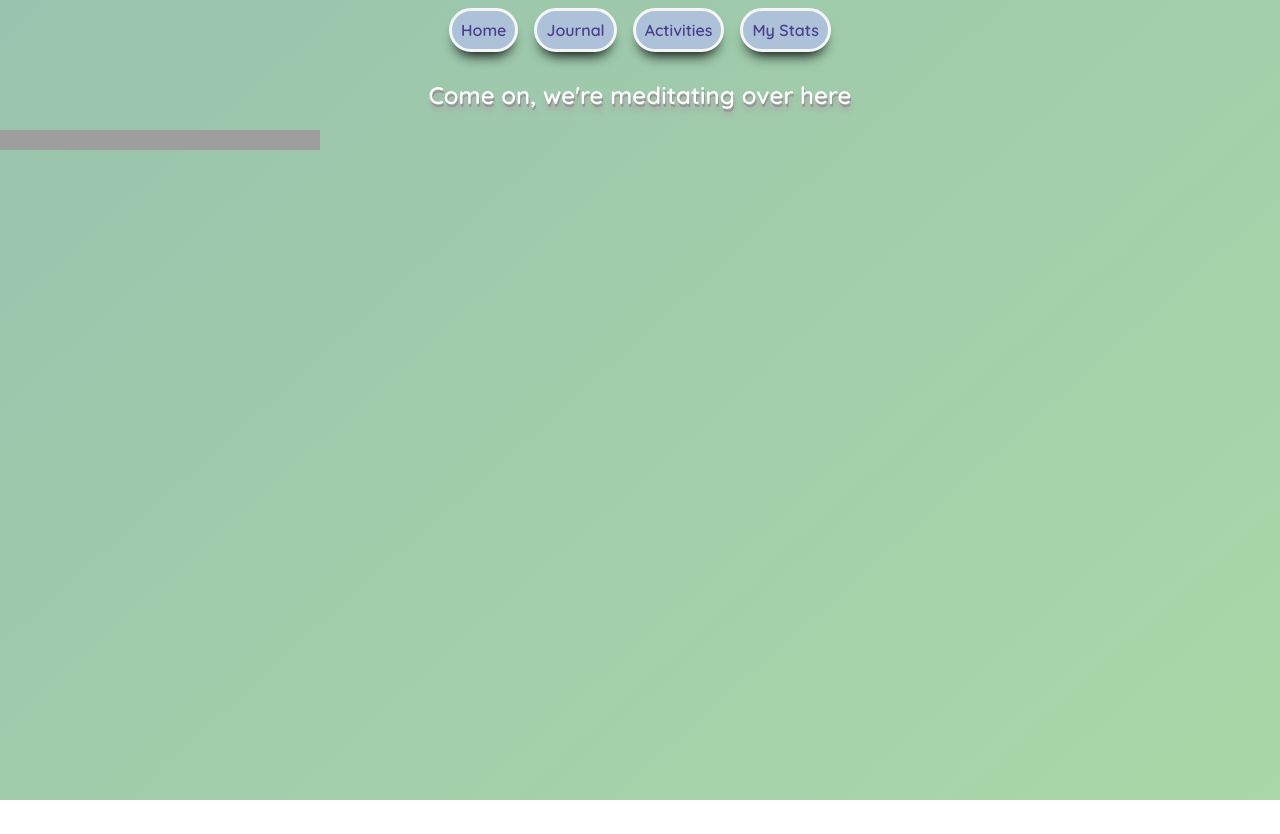
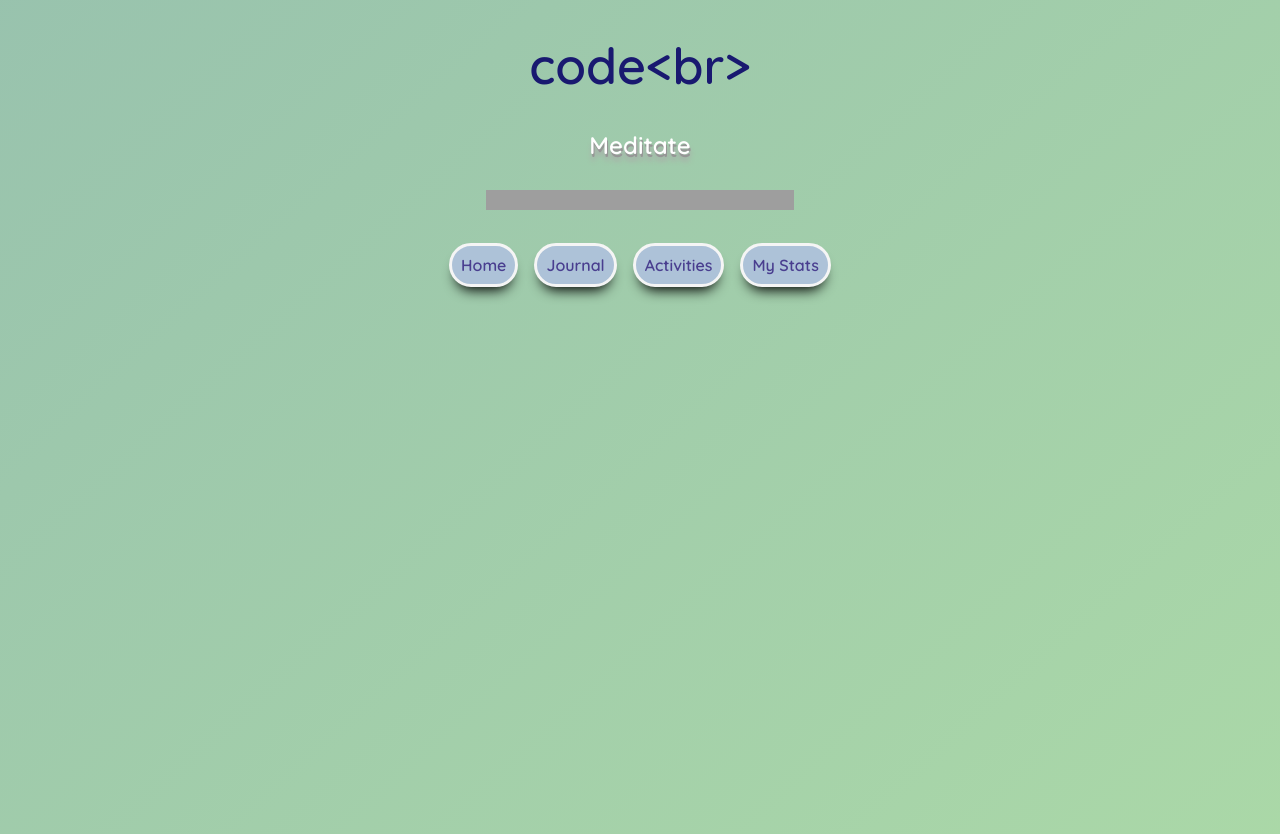
Before and after one commit to fatpav/code-br-, a React (Create React App) app in the folder code_br_client_side/: page /meditate in a window 1280 px wide. Before the commit the page ends 800 px from the top, so only its background shows below. Built offline with nearby package versions, Linux system fonts and the light colour scheme; no server answers; grey boxes are pictures that could not be loaded.

Commit message:
styling refactored and fiexd post-merge

```diff
--- a/code_br_client_side/src/components/Activities.js
+++ b/code_br_client_side/src/components/Activities.js
@@ -10,6 +10,8 @@ const Activities = () => {
     return (
         <>
             <h2>Activities</h2>
+            <div class="navbar">
+
                 <Link to="/meditate">
                     <button class="navbuttons" >
                         Meditate
@@ -27,6 +29,7 @@ const Activities = () => {
                 <Link to="/inspire">
                     <button class="navbuttons" >Inspire</button>
                 </Link>
+            </div>
         </>
     )
 }
--- a/code_br_client_side/src/components/Exercises/Breathe.js
+++ b/code_br_client_side/src/components/Exercises/Breathe.js
@@ -1,6 +1,6 @@
 const Breathe = () => {
     return (
-        <h2>Please keep breathing</h2>
+        <h2>Breathe</h2>
     )
 }
 
--- a/code_br_client_side/src/components/Exercises/Meditate.js
+++ b/code_br_client_side/src/components/Exercises/Meditate.js
@@ -4,12 +4,12 @@ import ReactPlayer from 'react-player';
 const Meditate = () => {
     return (
         <>
-            <h2>Come on, we're meditating over here</h2>
-
-            <iframe width="25%" height="20" scrolling="no" frameborder="no" allow="auto_play"
-            src="https://w.soundcloud.com/player/?url=https://soundcloud.com/user-16685247/sets/codebreak-reiki-zen" >
-            </iframe>
-
+            <h2>Meditate</h2>
+            <div class="soundcloudbar">
+                <iframe width="25%" height="20" scrolling="no" frameborder="no" allow="auto_play"
+                    src="https://w.soundcloud.com/player/?url=https://soundcloud.com/user-16685247/sets/codebreak-reiki-zen" >
+                </iframe>
+            </div>
             {/* <ReactPlayer
             url="https://soundcloud.com/user-16685247/sets/codebreak-reiki-zen" playing={true}>
             </ReactPlayer> */}
--- a/code_br_client_side/src/components/Exercises/Yoga.js
+++ b/code_br_client_side/src/components/Exercises/Yoga.js
@@ -7,22 +7,17 @@ const Yoga = () => {
         <>
             <h2>Yoga</h2>
             <div class="yogabox">
-                <ul class="scrollable-list">
-                    <li>
-                        <h3>5 minute Yoga</h3>
-                        <iframe width="560" height="315" src="https://www.youtube.com/embed/nQFf38xeBww" frameborder="0" allow="accelerometer; autoplay; clipboard-write; encrypted-media; gyroscope; picture-in-picture" allowfullscreen></iframe>
-                    </li>
 
-                    <li>
-                        <h3>10 minute Yoga</h3>
-                        <iframe width="560" height="315" src="https://www.youtube.com/embed/VaoV1PrYft4" frameborder="0" allow="accelerometer; autoplay; clipboard-write; encrypted-media; gyroscope; picture-in-picture" allowfullscreen></iframe>
-                    </li>
 
-                    <li>
-                        <h3>20 minute Yoga</h3>
-                        <iframe width="560" height="315" src="https://www.youtube.com/embed/GGJzZx4H2K4" frameborder="0" allow="accelerometer; autoplay; clipboard-write; encrypted-media; gyroscope; picture-in-picture" allowfullscreen></iframe>
-                    </li>
-                </ul>
+                <iframe class="video" width="280" height="157" src="https://www.youtube.com/embed/nQFf38xeBww" frameborder="0" allow="accelerometer; autoplay; clipboard-write; encrypted-media; gyroscope; picture-in-picture" allowfullscreen></iframe>
+
+
+                <iframe class="video" width="280" height="157" src="https://www.youtube.com/embed/VaoV1PrYft4" frameborder="0" allow="accelerometer; autoplay; clipboard-write; encrypted-media; gyroscope; picture-in-picture" allowfullscreen></iframe>
+
+
+                <iframe class="video" width="280" height="157" src="https://www.youtube.com/embed/GGJzZx4H2K4" frameborder="0" allow="accelerometer; autoplay; clipboard-write; encrypted-media; gyroscope; picture-in-picture" allowfullscreen></iframe>
+
+
             </div>
 
         </>
--- a/code_br_client_side/src/containers/Home.js
+++ b/code_br_client_side/src/containers/Home.js
@@ -1,5 +1,5 @@
-import {React, useState, useEffect} from "react";
-import {BrowserRouter as Router, Route, Switch, RefreshRoute} from "react-router-dom";
+import { React, useState, useEffect } from "react";
+import { BrowserRouter as Router, Route, Switch, RefreshRoute } from "react-router-dom";
 import NavBar from '../components/NavBar';
 import StartScreen from '../components/StartScreen'
 
@@ -22,7 +22,7 @@ const Home = () => {
 
 
   const [onWelcome, setOnWelcome] = useState(true);
-  const [diaryEntry, setDiaryEntry] =useState({});
+  const [diaryEntry, setDiaryEntry] = useState({});
   const [selectedDiaryEntry, setselectedDiaryEntry] = useState(0)
   // const [loaded, setLoaded] = useState(false)
   const getData = () => {
@@ -35,7 +35,7 @@ const Home = () => {
 
 
 
-useEffect(()=>{
+  useEffect(() => {
     const loadTimer = setTimeout(() => {
       setOnWelcome(false)
     }, 5000)
@@ -46,24 +46,26 @@ useEffect(()=>{
   return (
     <Router>
       <>
-        <NavBar />
+        <h1 class="heading">code&lt;br&gt;</h1>
+
         <Switch>
           <Route exact path="/" component={StartScreen} />
           {/* <RefreshRoute exact path="/" component={StartScreen} /> */}
-            <Route path="/journal" component={Journal}/>
-            <Route path="/activities" component={Activities}/>
+          <Route path="/journal" component={Journal} />
+          <Route path="/activities" component={Activities} />
           {/* <Route path="/mystats" component={Stats}/> */}
-            <Route path="/meditate" component={Meditate}/>
-            <Route path="/yoga" component={Yoga}/>
-            <Route path="/inspire" component={Inspire}/>
-            <Route path="/breathe" component={Breathe}/>
-            <Route path="/mood" component={Mood}/>
-            <Route path="/sleep" component={Sleep}/>
-            <Route path="/detail"  render={(props)=> <Detail {...props} diaryEntry={diaryEntry}/>}/>
-            <Route path="/tracker" component={Tracker}/>
-            <Route path="/waterintake" component={WaterIntake}/>
-            <Route path="/screentime" component={Screentime}/>
+          <Route path="/meditate" component={Meditate} />
+          <Route path="/yoga" component={Yoga} />
+          <Route path="/inspire" component={Inspire} />
+          <Route path="/breathe" component={Breathe} />
+          <Route path="/mood" component={Mood} />
+          <Route path="/sleep" component={Sleep} />
+          <Route path="/detail" render={(props) => <Detail {...props} diaryEntry={diaryEntry} />} />
+          <Route path="/tracker" component={Tracker} />
+          <Route path="/waterintake" component={WaterIntake} />
+          <Route path="/screentime" component={Screentime} />
         </Switch>
+        <NavBar />
       </>
     </Router>
   );
--- a/code_br_client_side/src/index.css
+++ b/code_br_client_side/src/index.css
@@ -38,6 +38,16 @@ body {
   justify-content: center;
 }
 
+.soundcloudbar{
+  display: flex;
+  justify-content: center;
+  margin: 15px;
+  padding: 10px;
+  /* border: white 1px solid;
+  border-radius: 30px; */
+
+}
+
 .navbuttons{
   border: 3px solid whitesmoke;
   border-radius: 30px;
@@ -57,10 +67,10 @@ body {
 }
 
 
-.scrollable-list {
+/* .scrollable-list {
   overflow:hidden;
   overflow-y:scroll;
-}
+} */
 
 h2{
   text-align: center;
@@ -81,6 +91,14 @@ text-shadow: 1px 3px 0 #969696, 1px 7px 5px #aba8a8;
 }
 
 .yogabox{
-  height: 100px;
+  display: flex;
+  align-items: center;
+  justify-content: center;
+  height: 50vh;
 
 }
+
+.video {
+  padding-left: 20px;
+  padding-right: 20px;
+}
```
Also changed, not shown: 1 other file (tests, documents, lock files or other folders). Lines whose indentation alone changed are shown as unchanged.
